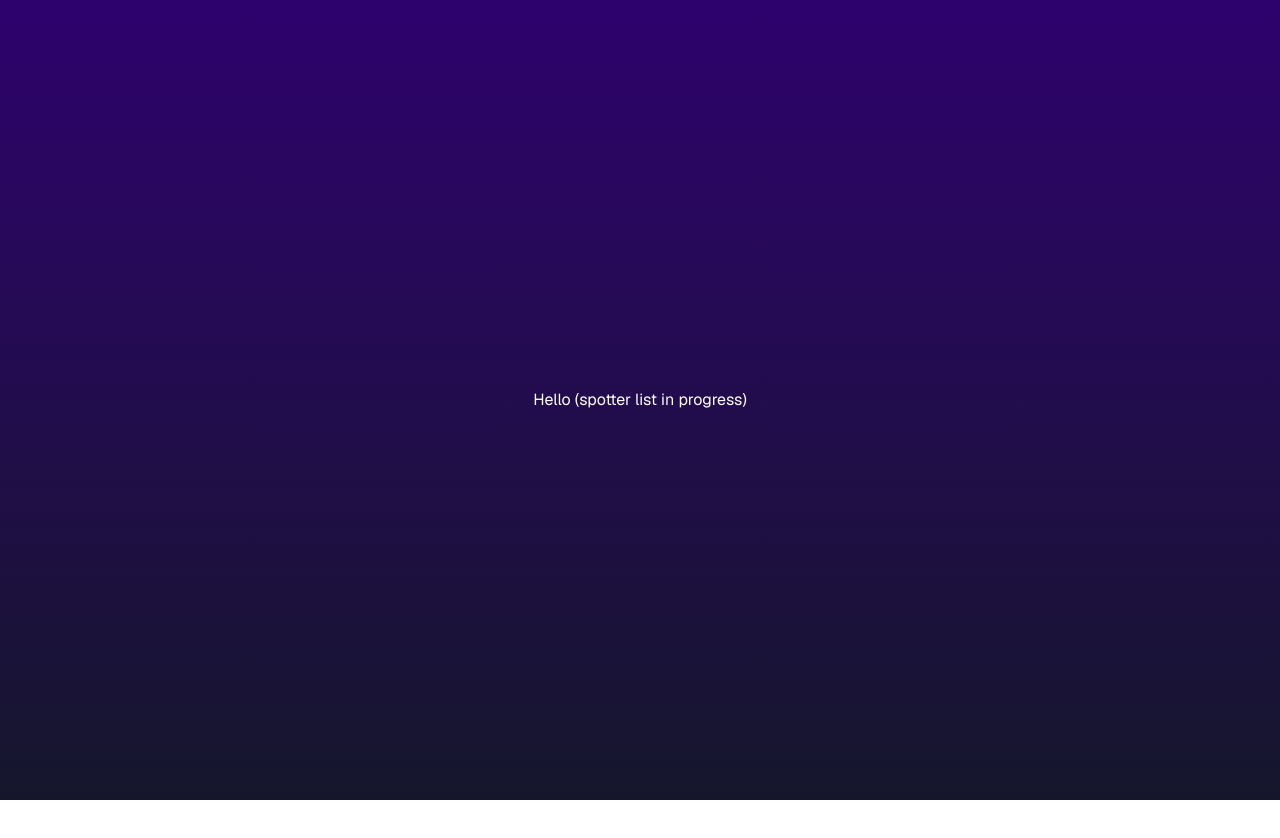
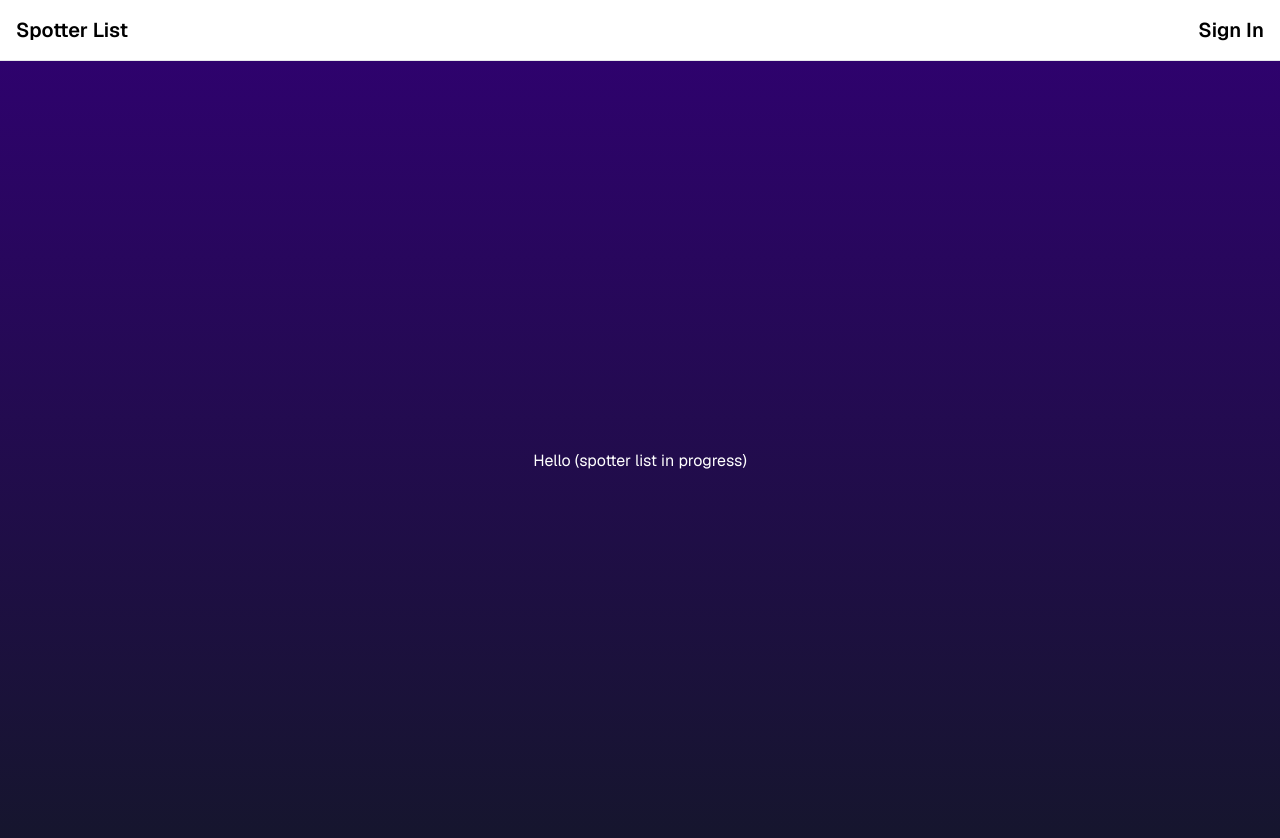
Before and after one commit to itechify/spotter, a Next.js app: page / in a window 1280 px wide. Shown: the top 838 px of the page. Before the commit the page ends 800 px from the top, so only its background shows below. Built offline with nearby package versions, Linux system fonts and the light colour scheme.

Commit message:
build improvements

```diff
--- a/next.config.js
+++ b/next.config.js
@@ -4,7 +4,19 @@
  */
 import "./src/env.js";
 
+/**
+ * Reason we ignore typescript and eslint during builds is because we can have a separate github action that does this,
+ * speeding things up.
+ */
+
 /** @type {import("next").NextConfig} */
-const config = {};
+const config = {
+    typescript: {
+        ignoreBuildErrors: true,
+    },
+    eslint: {
+        ignoreDuringBuilds: true,
+    }
+};
 
 export default config;
--- a/src/app/layout.tsx
+++ b/src/app/layout.tsx
@@ -9,12 +9,24 @@ export const metadata: Metadata = {
   icons: [{ rel: "icon", url: "/favicon.ico" }],
 };
 
+function TopNav() {
+  return (
+    <nav className="flex items-center justify-between w-full p-4 text-xl font-semibold border-b">
+      <div>Spotter List</div>
+      <div>Sign In</div>
+      </nav>
+  )
+}
+
 export default function RootLayout({
   children,
 }: Readonly<{ children: React.ReactNode }>) {
   return (
     <html lang="en" className={`${GeistSans.variable}`}>
-      <body>{children}</body>
+      <body className='flex-col gap-4'>
+        <TopNav />
+        {children}
+        </body>
     </html>
   );
 }
```
Also changed, not shown: 1 other file (tests, documents, lock files or other folders).
